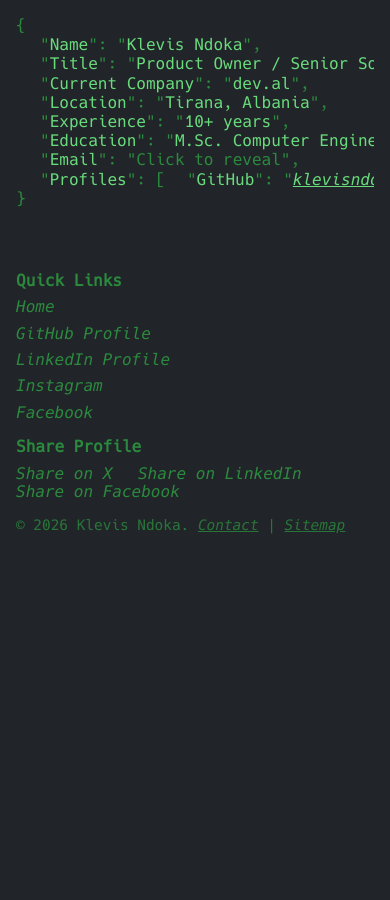
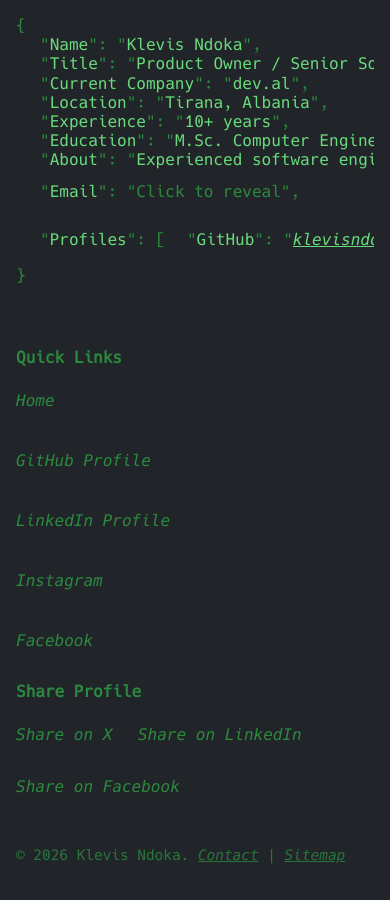
Before and after one commit to klevisndoka/klevisndoka.github.io, a Jekyll site: the page built from index.md, in a window 390 px wide. Built offline with Jekyll 4.4.1, drawn with Linux system fonts in a browser that asks for light colours.

Commit message:
Fix remaining SEO and performance issues
- Optimize meta description to 118 characters (was 226)
- Add hreflang tags for international SEO (en + x-default)
- Add touch-friendly targets (44px minimum) for mobile
- Add comprehensive About section (70+ words of rich content)
- Add defer attribute to JavaScript for better performance
- Improve mobile responsiveness with larger tap targets
- Enhance content depth and quality for SEO

Generated with [Claude Code](https://claude.com/claude-code)
via [Happy](https://happy.engineering)

Co-Authored-By: Claude <noreply@anthropic.com>
Co-Authored-By: Happy <yesreply@happy.engineering>

```diff
--- a/_config.yml
+++ b/_config.yml
@@ -1,5 +1,5 @@
 title: Klevis Ndoka
-description: Experienced Senior Software Engineer Team Lead and Product Owner at dev.al in Tirana, Albania. Specializing in scalable solutions, team leadership, and software architecture with 10+ years of expertise in computer engineering.
+description: Senior Software Engineer Team Lead & Product Owner at dev.al in Tirana, Albania. 10+ years building scalable solutions.
 baseurl: ""
 url: https://klevisndoka.github.io
 
--- a/_data/json.yml
+++ b/_data/json.yml
@@ -10,6 +10,8 @@
   value: 10+ years
 - key: Education
   value: M.Sc. Computer Engineering
+- key: About
+  value: "Experienced software engineering professional with over 10 years of expertise in building scalable, robust software solutions. Currently serving as Product Owner and Senior Software Engineer Team Lead at dev.al, a leading technology company in Tirana, Albania. Specialized in full-stack development, cloud architecture, microservices, and agile methodologies. Passionate about mentoring teams, driving technical excellence, and delivering high-impact products. Strong background in computer engineering with a Master of Science degree. Focused on continuous learning, emerging technologies, and best practices in software development."
 - key: Email
   value: Click to reveal
   button: true
--- a/_layouts/default.html
+++ b/_layouts/default.html
@@ -44,13 +44,17 @@
   <link rel="icon" type="image/x-icon" href="{{ 'assets/favicon.ico' | relative_url }}" />
   <link rel="apple-touch-icon" sizes="180x180" href="{{ 'assets/apple-touch-icon.png' | relative_url }}">
   <link rel="icon" type="image/png" sizes="32x32" href="{{ 'assets/favicon-32x32.png' | relative_url }}">
-  <link rel="icon" type="image/png" sizes="16x16" href="{{ 'assets/favicon-16x16.png' | relative_url }}">
+  <link rel="icon" type="image/png" sizes="16x16" href="{{ 'assets/favicon-16x16.png' | relative_url }}" />
+
+  <!-- Hreflang Tags -->
+  <link rel="alternate" hreflang="en" href="{{ site.url }}/" />
+  <link rel="alternate" hreflang="x-default" href="{{ site.url }}/" />
   <link rel="manifest" href="{{ 'assets/site.webmanifest' | relative_url }}">
   <link rel="stylesheet" href="{{ 'assets/css/normalize.css' | relative_url }}" />
   <link rel="stylesheet" href="{{ 'assets/css/open-color.css' | relative_url }}" />
   <link rel="stylesheet" href="{{ 'assets/css/styles.css' | relative_url }}" />
-  <script src="{{ 'assets/js/typed.umd.js' | relative_url }}"></script>
-  <script src="{{ 'assets/js/email-protector.js' | relative_url }}"></script>
+  <script src="{{ 'assets/js/typed.umd.js' | relative_url }}" defer></script>
+  <script src="{{ 'assets/js/email-protector.js' | relative_url }}" defer></script>
 
   <!-- Structured Data (JSON-LD) -->
   <script type="application/ld+json">
--- a/_sass/_default.scss
+++ b/_sass/_default.scss
@@ -61,6 +61,25 @@ a:active {
   color: $color_hover;
 }
 
+/* Improve touch targets for mobile */
+@media (max-width: 768px) {
+  a {
+    padding: 0.25rem 0;
+    display: inline-block;
+    min-height: 44px;
+    min-width: 44px;
+    line-height: 44px;
+  }
+
+  button,
+  .email-btn {
+    min-height: 44px;
+    min-width: 44px;
+    padding: 0.75rem 1.5rem;
+    font-size: 16px;
+  }
+}
+
 #json {
   white-space: nowrap;
   overflow-x: auto;
```
